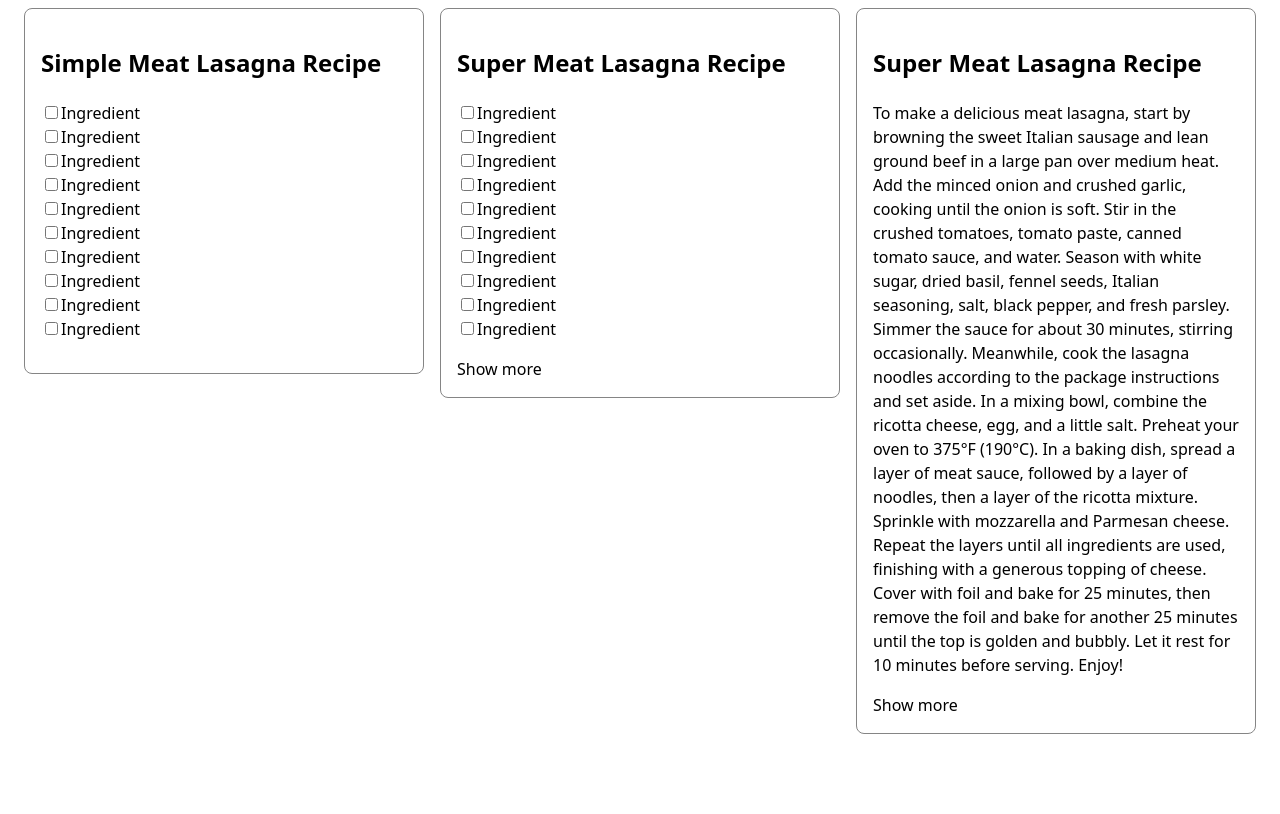
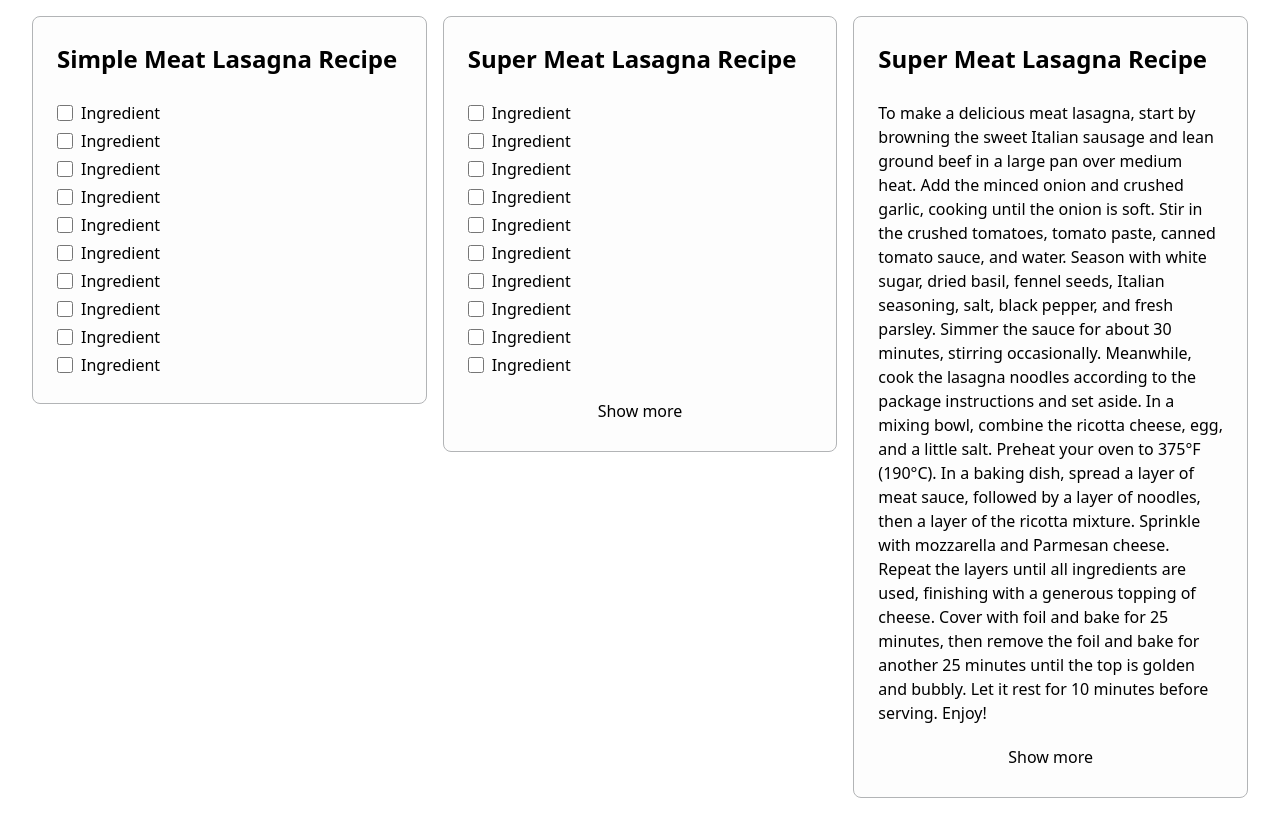
Before and after one commit to nickcotton/html-recipes, a website built with Vite: page index.html in a window 1280 px wide. Built offline with nearby package versions, Linux system fonts and the light colour scheme.

Commit message:
Reset, polish spacing/colour

```diff
--- a/index.html
+++ b/index.html
@@ -12,16 +12,16 @@
         <div class="recipe__card recipe__card--recipe">
           <h2>Simple Meat Lasagna Recipe</h2>
           <ul class="recipe__ingredients">
-            <li class="recipe__ingredient"><label><input type="checkbox">Ingredient</label></li>
-            <li class="recipe__ingredient"><label><input type="checkbox">Ingredient</label></li>
-            <li class="recipe__ingredient"><label><input type="checkbox">Ingredient</label></li>
-            <li class="recipe__ingredient"><label><input type="checkbox">Ingredient</label></li>
-            <li class="recipe__ingredient"><label><input type="checkbox">Ingredient</label></li>
-            <li class="recipe__ingredient"><label><input type="checkbox">Ingredient</label></li>
-            <li class="recipe__ingredient"><label><input type="checkbox">Ingredient</label></li>
-            <li class="recipe__ingredient"><label><input type="checkbox">Ingredient</label></li>
-            <li class="recipe__ingredient"><label><input type="checkbox">Ingredient</label></li>
-            <li class="recipe__ingredient"><label><input type="checkbox">Ingredient</label></li>
+            <li class="recipe__ingredient"><label class="recipe__ingredient-label"><input type="checkbox">Ingredient</label></li>
+            <li class="recipe__ingredient"><label class="recipe__ingredient-label"><input type="checkbox">Ingredient</label></li>
+            <li class="recipe__ingredient"><label class="recipe__ingredient-label"><input type="checkbox">Ingredient</label></li>
+            <li class="recipe__ingredient"><label class="recipe__ingredient-label"><input type="checkbox">Ingredient</label></li>
+            <li class="recipe__ingredient"><label class="recipe__ingredient-label"><input type="checkbox">Ingredient</label></li>
+            <li class="recipe__ingredient"><label class="recipe__ingredient-label"><input type="checkbox">Ingredient</label></li>
+            <li class="recipe__ingredient"><label class="recipe__ingredient-label"><input type="checkbox">Ingredient</label></li>
+            <li class="recipe__ingredient"><label class="recipe__ingredient-label"><input type="checkbox">Ingredient</label></li>
+            <li class="recipe__ingredient"><label class="recipe__ingredient-label"><input type="checkbox">Ingredient</label></li>
+            <li class="recipe__ingredient"><label class="recipe__ingredient-label"><input type="checkbox">Ingredient</label></li>
           </ul>
           <label for="recipe-1" class="show-more">
             <input type="checkbox" class="visibility-checkbox" name="recipe-method" id="recipe-1">
@@ -32,26 +32,26 @@
         <div class="recipe__card recipe__card--recipe">
           <h2>Super Meat Lasagna Recipe</h2>
           <ul class="recipe__ingredients">
-            <li class="recipe__ingredient"><label><input type="checkbox">Ingredient</label></li>
-            <li class="recipe__ingredient"><label><input type="checkbox">Ingredient</label></li>
-            <li class="recipe__ingredient"><label><input type="checkbox">Ingredient</label></li>
-            <li class="recipe__ingredient"><label><input type="checkbox">Ingredient</label></li>
-            <li class="recipe__ingredient"><label><input type="checkbox">Ingredient</label></li>
-            <li class="recipe__ingredient"><label><input type="checkbox">Ingredient</label></li>
-            <li class="recipe__ingredient"><label><input type="checkbox">Ingredient</label></li>
-            <li class="recipe__ingredient"><label><input type="checkbox">Ingredient</label></li>
-            <li class="recipe__ingredient"><label><input type="checkbox">Ingredient</label></li>
-            <li class="recipe__ingredient"><label><input type="checkbox">Ingredient</label></li>
-            <li class="recipe__ingredient"><label><input type="checkbox">Ingredient</label></li>
-            <li class="recipe__ingredient"><label><input type="checkbox">Ingredient</label></li>
-            <li class="recipe__ingredient"><label><input type="checkbox">Ingredient</label></li>
-            <li class="recipe__ingredient"><label><input type="checkbox">Ingredient</label></li>
-            <li class="recipe__ingredient"><label><input type="checkbox">Ingredient</label></li>
-            <li class="recipe__ingredient"><label><input type="checkbox">Ingredient</label></li>
-            <li class="recipe__ingredient"><label><input type="checkbox">Ingredient</label></li>
-            <li class="recipe__ingredient"><label><input type="checkbox">Ingredient</label></li>
-            <li class="recipe__ingredient"><label><input type="checkbox">Ingredient</label></li>
-            <li class="recipe__ingredient"><label><input type="checkbox">Ingredient</label></li>
+            <li class="recipe__ingredient"><label class="recipe__ingredient-label"><input type="checkbox">Ingredient</label></li>
+            <li class="recipe__ingredient"><label class="recipe__ingredient-label"><input type="checkbox">Ingredient</label></li>
+            <li class="recipe__ingredient"><label class="recipe__ingredient-label"><input type="checkbox">Ingredient</label></li>
+            <li class="recipe__ingredient"><label class="recipe__ingredient-label"><input type="checkbox">Ingredient</label></li>
+            <li class="recipe__ingredient"><label class="recipe__ingredient-label"><input type="checkbox">Ingredient</label></li>
+            <li class="recipe__ingredient"><label class="recipe__ingredient-label"><input type="checkbox">Ingredient</label></li>
+            <li class="recipe__ingredient"><label class="recipe__ingredient-label"><input type="checkbox">Ingredient</label></li>
+            <li class="recipe__ingredient"><label class="recipe__ingredient-label"><input type="checkbox">Ingredient</label></li>
+            <li class="recipe__ingredient"><label class="recipe__ingredient-label"><input type="checkbox">Ingredient</label></li>
+            <li class="recipe__ingredient"><label class="recipe__ingredient-label"><input type="checkbox">Ingredient</label></li>
+            <li class="recipe__ingredient"><label class="recipe__ingredient-label"><input type="checkbox">Ingredient</label></li>
+            <li class="recipe__ingredient"><label class="recipe__ingredient-label"><input type="checkbox">Ingredient</label></li>
+            <li class="recipe__ingredient"><label class="recipe__ingredient-label"><input type="checkbox">Ingredient</label></li>
+            <li class="recipe__ingredient"><label class="recipe__ingredient-label"><input type="checkbox">Ingredient</label></li>
+            <li class="recipe__ingredient"><label class="recipe__ingredient-label"><input type="checkbox">Ingredient</label></li>
+            <li class="recipe__ingredient"><label class="recipe__ingredient-label"><input type="checkbox">Ingredient</label></li>
+            <li class="recipe__ingredient"><label class="recipe__ingredient-label"><input type="checkbox">Ingredient</label></li>
+            <li class="recipe__ingredient"><label class="recipe__ingredient-label"><input type="checkbox">Ingredient</label></li>
+            <li class="recipe__ingredient"><label class="recipe__ingredient-label"><input type="checkbox">Ingredient</label></li>
+            <li class="recipe__ingredient"><label class="recipe__ingredient-label"><input type="checkbox">Ingredient</label></li>
           </ul>
           <label for="recipe-2" class="show-more">
             <input type="checkbox" class="visibility-checkbox" name="recipe-method" id="recipe-2">
--- a/src/style.css
+++ b/src/style.css
@@ -7,6 +7,32 @@
   text-rendering: optimizeLegibility;
   -webkit-font-smoothing: antialiased;
   -moz-osx-font-smoothing: grayscale;
+
+  --white: oklch(99.4% 0 0);
+  --gray-1: oklch(91.87% 0.003 264.54);
+  --gray-2: oklch(84.61% 0.004 286.31);
+  --gray-3: oklch(76.89% 0.004 247.87);
+}
+
+*, *::before, *::after {
+  box-sizing: border-box;
+}
+
+* {
+  margin: 0;
+}
+
+h1, h2, h3, h4, h5, h6 {
+  text-box: cap alphabetic;
+}
+
+body {
+  padding: 16px;
+}
+
+label:not(.show-more) > input[type="checkbox"] {
+  height: 16px;
+  width: 16px;
 }
 
 .container {
@@ -25,9 +51,16 @@
 }
 
 .recipe__card {
-  border: 1px solid #858585;
+  display: grid;
+  border: 1px solid var(--gray-3);
+  background-color: var(--white);
   border-radius: 8px;
-  padding: 16px;
+  padding: 24px;
+  gap: 16px;
+
+  h2 {
+    margin-bottom: 8px;
+  }
 
   .recipe__ingredient:nth-child(n + 11) {
     display: none;
@@ -61,6 +94,15 @@
 }
 
 .show-more {
+  justify-self: center;
+  padding: 4px 16px;
+  border-radius: 4px;
+  transition: background-color 0.1s;
+
+  &:hover, &:focus-within {
+    background-color: var(--gray-1);
+  }
+
   &::after {
     content: " more";
   }
@@ -83,11 +125,13 @@
 }
 
 .recipe__ingredients {
+  display: grid;
+  gap: 2px;
   list-style-type: none;
   padding: 0;
 }
 
-.recipe__ingredient--label {
+.recipe__ingredient-label {
   display: inline-flex;
   gap: 8px;
   align-items: center;
```
